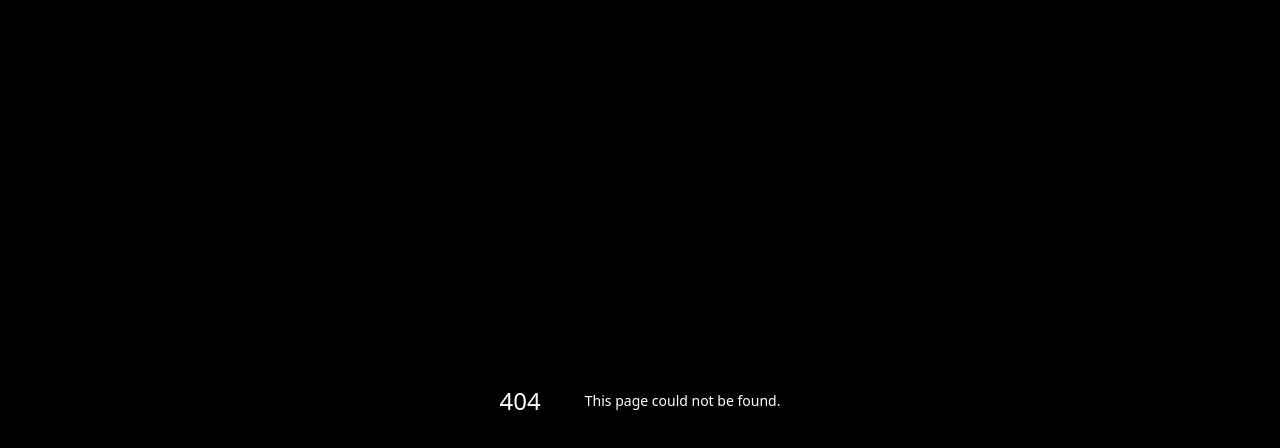
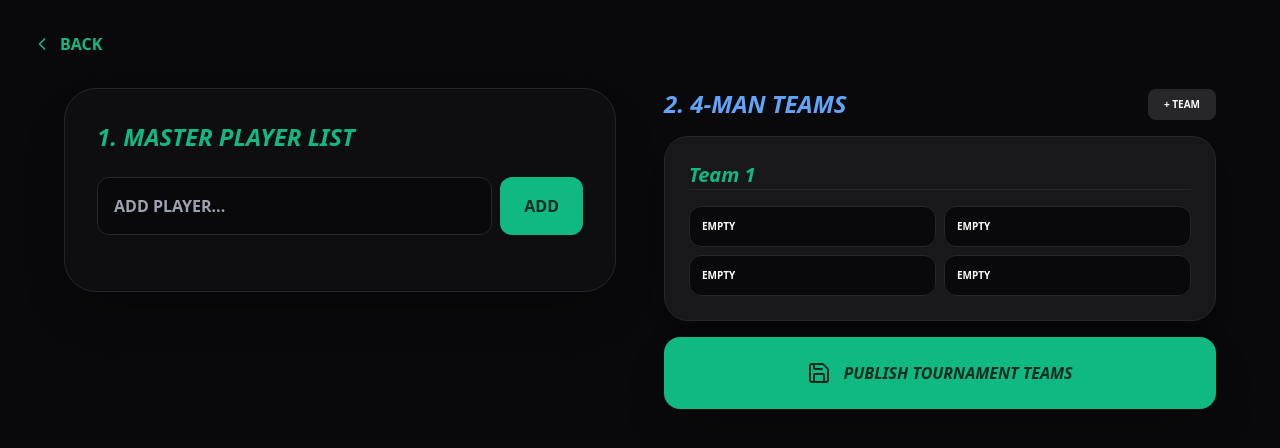
Before and after one commit to jaredfriend1-spec/blitz-board, a Next.js app: page /roster in a window 1280 px wide. Before the commit this address had no page. Shown: the top 448 px of the page. Built offline with nearby package versions, Linux system fonts and the light colour scheme.

Commit message:
Create page.tsx

```diff
--- /dev/null
+++ b/app/roster/page.tsx
@@ -0,0 +1,72 @@
+"use client";
+import React, { useState, useEffect } from 'react';
+import { UserPlus, Save, ChevronLeft, Trash2 } from 'lucide-react';
+import Link from 'next/link';
+
+export default function RosterSetup() {
+  const [roster, setRoster] = useState<string[]>([]);
+  const [teams, setTeams] = useState<any[]>([]);
+  const [playerName, setPlayerName] = useState("");
+
+  useEffect(() => {
+    const r = localStorage.getItem('master-roster');
+    const t = localStorage.getItem('final-teams');
+    if (r) setRoster(JSON.parse(r));
+    if (t) setTeams(JSON.parse(t));
+    else setTeams([{ name: "Team 1", members: ["", "", "", ""] }]);
+  }, []);
+
+  const saveAll = () => {
+    localStorage.setItem('master-roster', JSON.stringify(roster));
+    localStorage.setItem('final-teams', JSON.stringify(teams));
+    alert("✅ ROSTER & TEAMS PUBLISHED");
+  };
+
+  const assigned = teams.flatMap(t => t.members).filter(m => m !== "");
+  const available = roster.filter(p => !assigned.includes(p));
+
+  return (
+    <div className="min-h-screen bg-zinc-950 text-white p-8 font-sans uppercase">
+      <Link href="/setup" className="inline-flex items-center gap-2 text-emerald-500 font-black mb-8"><ChevronLeft size={20} /> Back</Link>
+      <div className="grid grid-cols-1 lg:grid-cols-2 gap-12 max-w-6xl mx-auto">
+        <div className="bg-zinc-900/40 p-8 rounded-[2rem] border border-zinc-800 h-fit shadow-2xl">
+          <h2 className="text-2xl font-black italic text-emerald-500 mb-6">1. Master Player List</h2>
+          <div className="flex gap-2 mb-6">
+            <input value={playerName} onChange={e => setPlayerName(e.target.value)} className="flex-1 bg-zinc-950 border border-zinc-800 p-4 rounded-xl font-black" placeholder="ADD PLAYER..." />
+            <button onClick={() => { if (playerName) { setRoster([...roster, playerName]); setPlayerName(""); } }} className="bg-emerald-500 text-emerald-950 px-6 rounded-xl font-black">ADD</button>
+          </div>
+          <div className="grid grid-cols-2 gap-2 max-h-64 overflow-y-auto pr-2">
+            {roster.map(p => (
+              <div key={p} className="bg-zinc-950 p-3 rounded-lg border border-zinc-800 flex justify-between items-center group">
+                <span className="text-[10px] font-black italic">{p}</span>
+                <button onClick={() => setRoster(roster.filter(i => i !== p))} className="text-rose-900 group-hover:text-rose-500"><Trash2 size={14} /></button>
+              </div>
+            ))}
+          </div>
+        </div>
+
+        <div className="space-y-4">
+          <div className="flex justify-between items-center mb-4">
+            <h2 className="text-2xl font-black italic text-blue-400">2. 4-Man Teams</h2>
+            <button onClick={() => setTeams([...teams, { name: `Team ${teams.length + 1}`, members: ["", "", "", ""] }])} className="text-[10px] bg-zinc-800 px-4 py-2 rounded-lg font-black">+ TEAM</button>
+          </div>
+          {teams.map((t, tIdx) => (
+            <div key={tIdx} className="bg-zinc-900 p-6 rounded-3xl border border-zinc-800 shadow-xl">
+              <input value={t.name} onChange={e => { const nt = [...teams]; nt[tIdx].name = e.target.value; setTeams(nt); }} className="bg-transparent border-b border-zinc-800 mb-4 w-full font-black italic text-emerald-500 outline-none text-xl" />
+              <div className="grid grid-cols-2 gap-2">
+                {t.members.map((m: any, mIdx: number) => (
+                  <select key={mIdx} value={m} onChange={e => { const nt = [...teams]; nt[tIdx].members[mIdx] = e.target.value; setTeams(nt); }} className="bg-zinc-950 border border-zinc-800 p-3 rounded-xl text-[10px] font-black appearance-none">
+                    <option value="">EMPTY</option>
+                    {m && <option value={m}>{m}</option>}
+                    {available.map(p => <option key={p} value={p}>{p}</option>)}
+                  </select>
+                ))}
+              </div>
+            </div>
+          ))}
+          <button onClick={saveAll} className="w-full bg-emerald-500 text-emerald-950 p-6 rounded-2xl font-black italic shadow-2xl flex justify-center gap-3"><Save /> PUBLISH TOURNAMENT TEAMS</button>
+        </div>
+      </div>
+    </div>
+  );
+}
```
